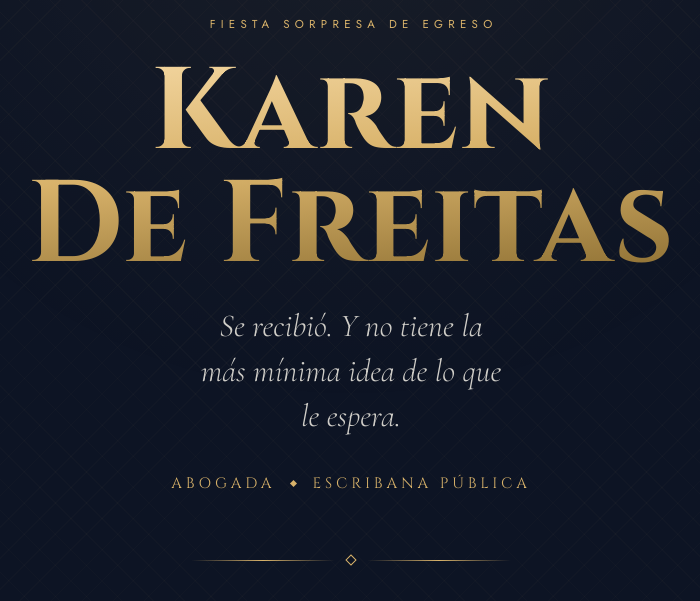
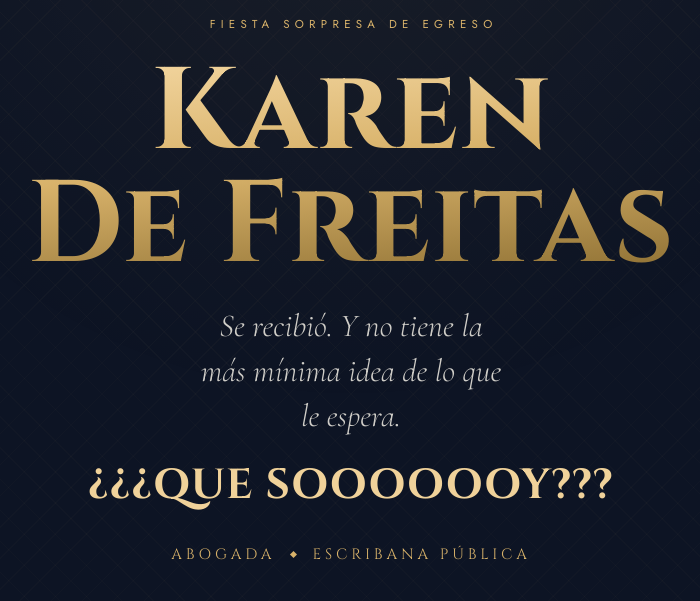
Before and after one commit to BraianTuck/Karen_Egreso, a plain HTML site: page index.html in a window 1280 px wide. Shown: the part 174-775 px from the top of the page, without its empty margins (289-989 px from the left). Drawn offline with nearby package versions, Linux system fonts and the light colour scheme.

Commit message:
Portada: quitar el filete inferior y agregar el grito "¿¿¿QUE SOOOOOOY???"
Co-Authored-By: Claude Opus 5 (1M context) <noreply@anthropic.com>

```diff
--- a/index.html
+++ b/index.html
@@ -140,6 +140,17 @@
     max-width:22ch;
     line-height:1.4;
   }
+  .grito{
+    font-family:"Cinzel",serif;
+    font-weight:700;
+    font-size:clamp(26px,6.2vw,42px);
+    line-height:1.12;
+    letter-spacing:.03em;
+    color:var(--oro-vivo);
+    margin:24px auto 0;
+    text-wrap:balance;
+  }
+
   .credenciales{
     display:flex;
     align-items:center;
@@ -154,17 +165,6 @@
     color:var(--oro);
   }
   .credenciales i{width:5px;height:5px;background:var(--oro);transform:rotate(45deg);display:block}
-
-  .regla{
-    display:flex;
-    align-items:center;
-    justify-content:center;
-    gap:12px;
-    margin:44px auto 0;
-    width:min(320px,72%);
-  }
-  .regla::before,.regla::after{content:"";flex:1;height:1px;background:linear-gradient(90deg,transparent,var(--oro),transparent)}
-  .regla i{width:8px;height:8px;border:1px solid var(--oro);transform:rotate(45deg);display:block}
 
   /* llamada a la acción de la portada */
   .cta{
@@ -523,12 +523,12 @@
     <p class="antetitulo">Fiesta sorpresa de egreso</p>
     <h1>Karen<br>De Freitas</h1>
     <p class="lema">Se recibió. Y no tiene la más mínima idea de lo que le espera.</p>
+    <p class="grito">¿¿¿QUE SOOOOOOY???</p>
 
     <p class="credenciales">
       <span>Abogada</span><i aria-hidden="true"></i><span>Escribana Pública</span>
     </p>
 
-    <div class="regla" aria-hidden="true"><i></i></div>
     <a class="cta" href="#confirmar">Confirmar asistencia</a>
     <p class="bajar">O desplazá para ver todo</p>
   </header>
```
